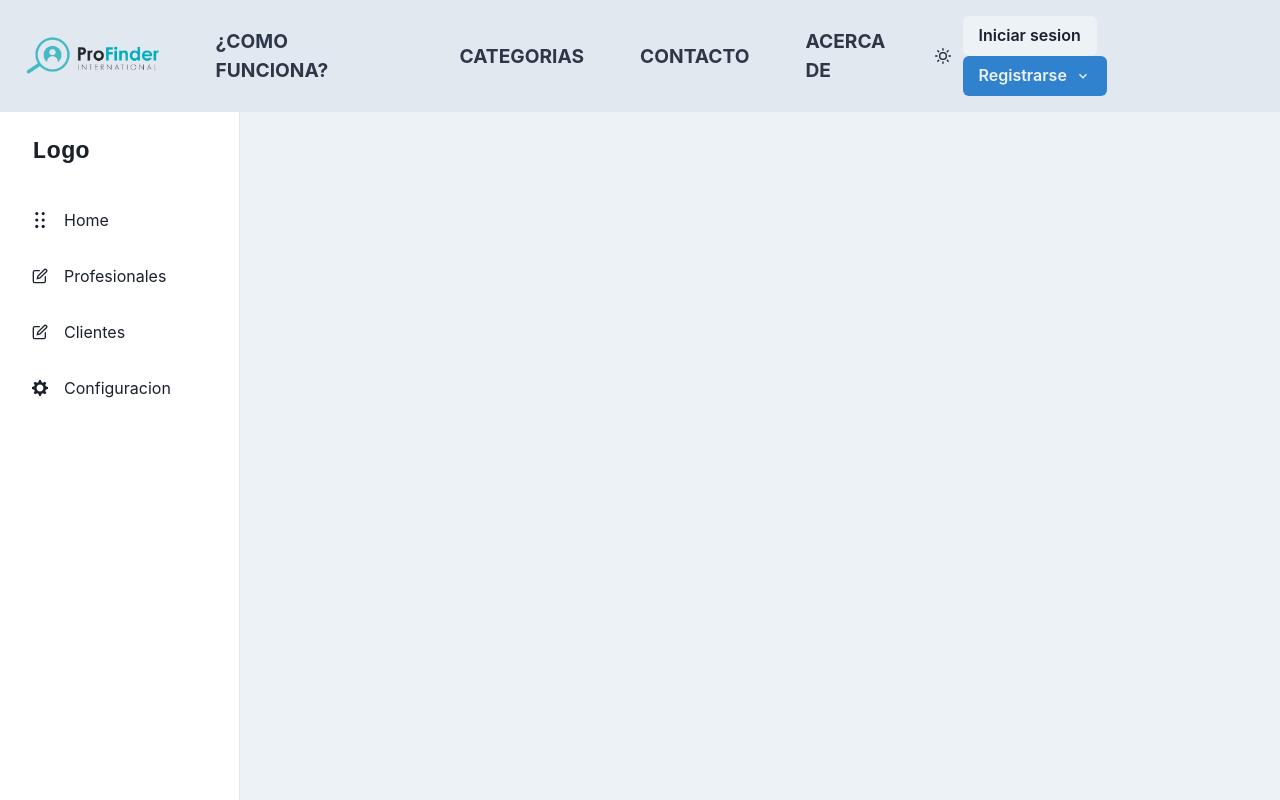
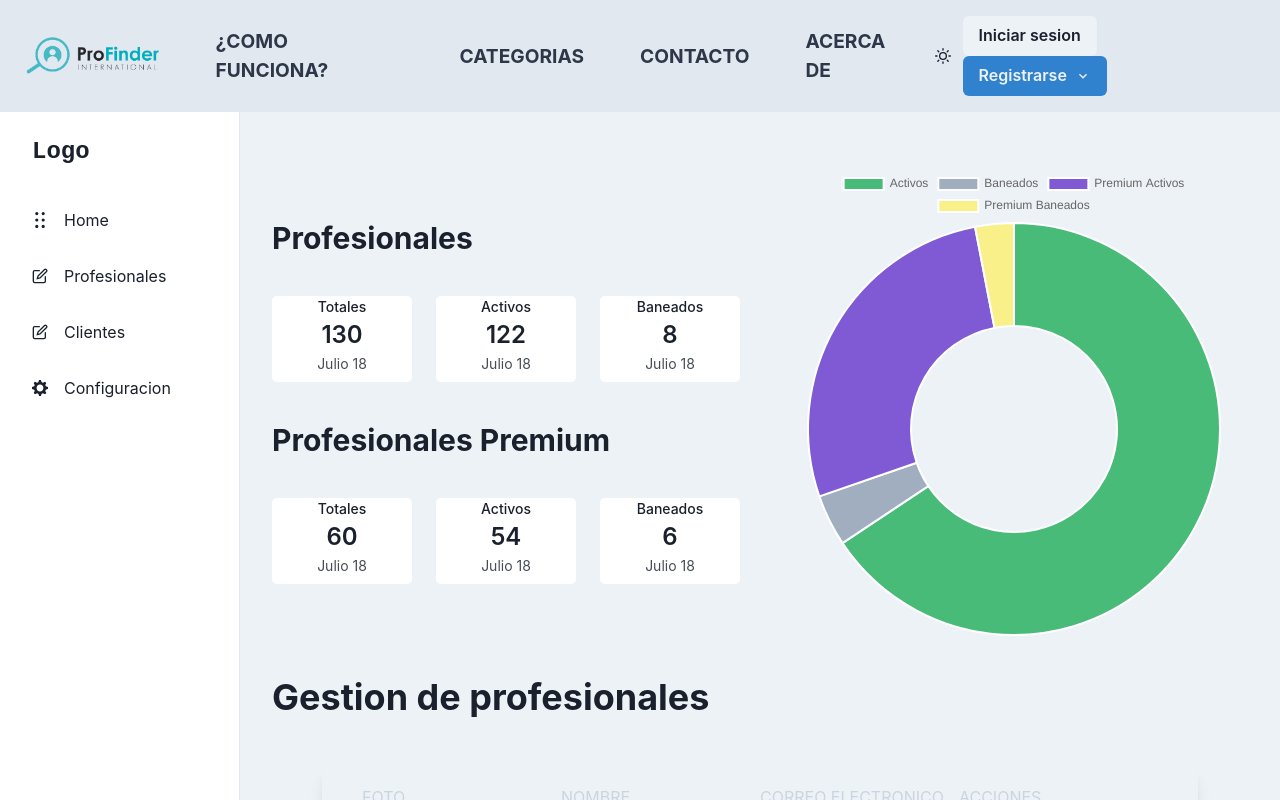
Before and after one commit to JosueEC/Profinder-client, a React (Vite) app: page /dashboardAdmin/manageProfesional in a window 1280 px wide. Shown: the top 800 px of the page. Built offline with nearby package versions, Linux system fonts and the light colour scheme.

Commit message:
Maquetas de vistas para gestion de Profesionales y Clientes en la DashAdmin

```diff
--- a/src/views/DashboardAdmin/components/Sidebar/Sidebar.jsx
+++ b/src/views/DashboardAdmin/components/Sidebar/Sidebar.jsx
@@ -6,15 +6,15 @@ import {
   DrawerContent,
   useDisclosure
 } from '@chakra-ui/react'
-// import { useLocation } from 'react-router'
+import { useLocation } from 'react-router'
 import SidebarContent from './SidebarContent'
 import MobileNav from './MobileNav'
-// import ProfesionalManage from '../DashContent/ProfesionalManage'
-// import ClientManage from '../DashContent/ClientManage'
+import ProfesionalManagement from '../UsersManagement/ProfesionalManagement'
+import ClientManagement from '../UsersManagement/ClientManagement'
 
 export default function Sidebar () {
   const { isOpen, onOpen, onClose } = useDisclosure()
-  // const { pathname } = useLocation()
+  const { pathname } = useLocation()
 
   return (
     <Box // contenedor principal
@@ -44,13 +44,13 @@ export default function Sidebar () {
         ml={{ base: 0, md: 60 }}
         p='4'
       >
-        {/* {
+        {
         (pathname === '/dashboardAdmin/manageProfesional')
-          ? <ProfesionalManage />
+          ? <ProfesionalManagement />
           : (pathname === '/dashboardAdmin/manageClient')
-              ? <ClientManage />
+              ? <ClientManagement />
               : null
-      } */}
+      }
       </Box>
     </Box>
   )
--- /dev/null
+++ b/src/views/DashboardAdmin/components/UsersManagement/ClientManagement.jsx
@@ -0,0 +1,83 @@
+import { Container, Flex, Heading, Stack } from '@chakra-ui/layout'
+import { Chart as ChartJS, ArcElement, Tooltip, Legend } from 'chart.js'
+import { Doughnut } from 'react-chartjs-2'
+import Statistic from '../../singleComponents/Statistic'
+import UsersTable from '../UsersTable/UsersTable'
+
+ChartJS.register(ArcElement, Tooltip, Legend)
+
+export default function ClientManagement () {
+  const data = {
+    labels: [
+      'Activos',
+      'Baneados'
+    ],
+    datasets: [{
+      label: 'Total',
+      data: [122, 8],
+      backgroundColor: [
+        '#48BB78',
+        '#A0AEC0'
+      ],
+      hoverOffset: 4
+    }]
+  }
+
+  return (
+    <Container maxW='7xl'>
+      <Stack
+        align='center'
+        justify='center'
+        spacing={{ base: 8, md: 10 }}
+        py={{ base: 20, md: 10 }}
+        direction={{ base: 'column', md: 'row' }}
+      >
+        <Stack // Contenedor stats
+          flex={1}
+          spacing={{ base: 5, md: 10 }}
+          width={{ base: '100%', md: '50%' }}
+        >
+          <Heading size='lg'>Clientes</Heading>
+          <Stack // bloque de stats
+            spacing={{ base: 4, sm: 6 }}
+            direction={{ base: 'column', sm: 'row' }}
+          >
+            <Statistic
+              label='Totales'
+              number={130}
+              helpText='Julio 18'
+            />
+            <Statistic
+              label='Activos'
+              number={122}
+              helpText='Julio 18'
+            />
+            <Statistic
+              label='Baneados'
+              number={8}
+              helpText='Julio 18'
+            />
+          </Stack>
+        </Stack>
+        <Flex // contenedor tabla
+          flex={1}
+          direction='column'
+          justify='center'
+          align='center'
+          position='relative'
+          w='full'
+        >
+          <Doughnut
+            data={data}
+            style={{
+              width: '370px',
+              height: '370px'
+            }}
+          />
+        </Flex>
+      </Stack>
+      <Heading>Gestion de clientes</Heading>
+      <UsersTable />
+    </Container>
+  )
+}
--- /dev/null
+++ b/src/views/DashboardAdmin/components/UsersManagement/ProfesionalManagement.jsx
@@ -0,0 +1,108 @@
+import { Container, Flex, Heading, Stack } from '@chakra-ui/layout'
+import Statistic from '../../singleComponents/Statistic'
+import UsersTable from '../UsersTable/UsersTable'
+import { Chart as ChartJS, ArcElement, Tooltip, Legend } from 'chart.js'
+import { Doughnut } from 'react-chartjs-2'
+
+ChartJS.register(ArcElement, Tooltip, Legend)
+
+export default function ProfesionalManagement () {
+  const data = {
+    labels: [
+      'Activos',
+      'Baneados',
+      'Premium Activos',
+      'Premium Baneados'
+    ],
+    datasets: [{
+      label: 'Total',
+      data: [130, 8, 54, 6],
+      backgroundColor: [
+        '#48BB78',
+        '#A0AEC0',
+        '#805AD5',
+        '#FAF089'
+      ],
+      hoverOffset: 4
+    }]
+  }
+
+  return (
+    <Container maxW='7xl'>
+      <Stack
+        align='center'
+        justify='center'
+        spacing={{ base: 8, md: 10 }}
+        py={{ base: 20, md: 10 }}
+        direction={{ base: 'column', md: 'row' }}
+      >
+        <Stack // Contenedor stats
+          flex={1}
+          spacing={{ base: 5, md: 10 }}
+          width={{ base: '100%', md: '50%' }}
+        >
+          <Heading size='lg'>Profesionales</Heading>
+          <Stack // bloque de stats
+            spacing={{ base: 4, sm: 6 }}
+            direction={{ base: 'column', sm: 'row' }}
+          >
+            <Statistic
+              label='Totales'
+              number={130}
+              helpText='Julio 18'
+            />
+            <Statistic
+              label='Activos'
+              number={122}
+              helpText='Julio 18'
+            />
+            <Statistic
+              label='Baneados'
+              number={8}
+              helpText='Julio 18'
+            />
+          </Stack>
+          <Heading size='lg'>Profesionales Premium</Heading>
+          <Stack
+            spacing={{ base: 4, sm: 6 }}
+            direction={{ base: 'column', sm: 'row' }}
+          >
+            <Statistic
+              label='Totales'
+              number={60}
+              helpText='Julio 18'
+            />
+            <Statistic
+              label='Activos'
+              number={54}
+              helpText='Julio 18'
+            />
+            <Statistic
+              label='Baneados'
+              number={6}
+              helpText='Julio 18'
+            />
+          </Stack>
+        </Stack>
+        <Flex // contenedor tabla
+          flex={1}
+          direction='column'
+          justify='center'
+          align='center'
+          position='relative'
+          w='full'
+        >
+          <Doughnut
+            data={data}
+            style={{
+              width: '400px',
+              height: '400px'
+            }}
+          />
+        </Flex>
+      </Stack>
+      <Heading>Gestion de profesionales</Heading>
+      <UsersTable />
+    </Container>
+  )
+}
```
